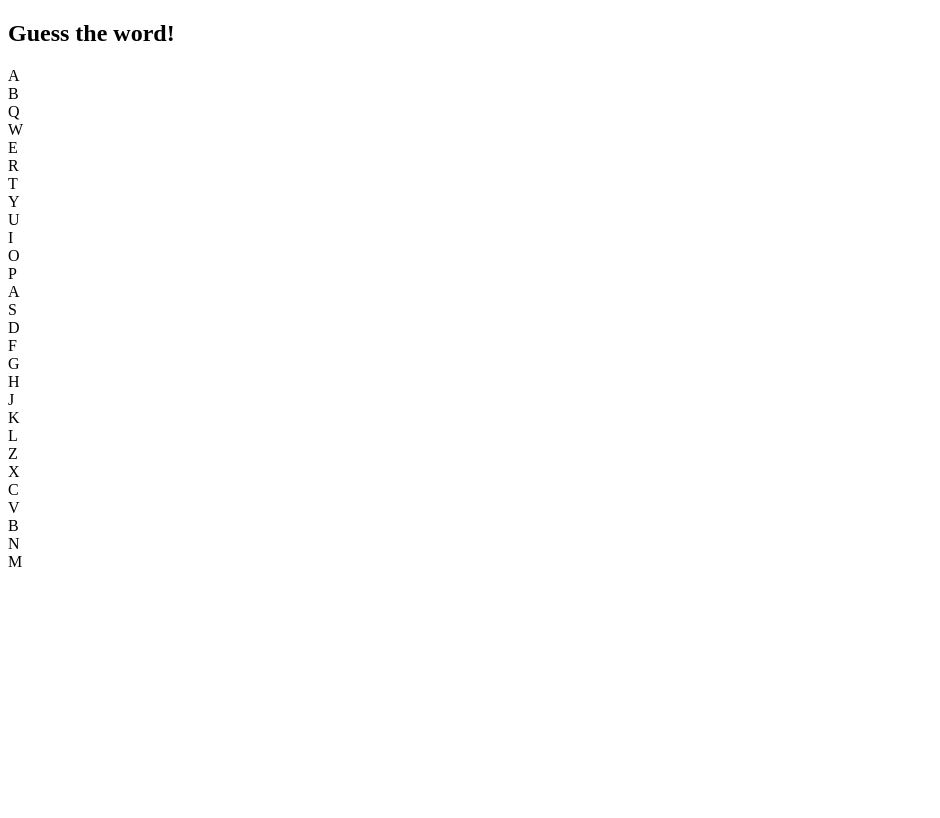
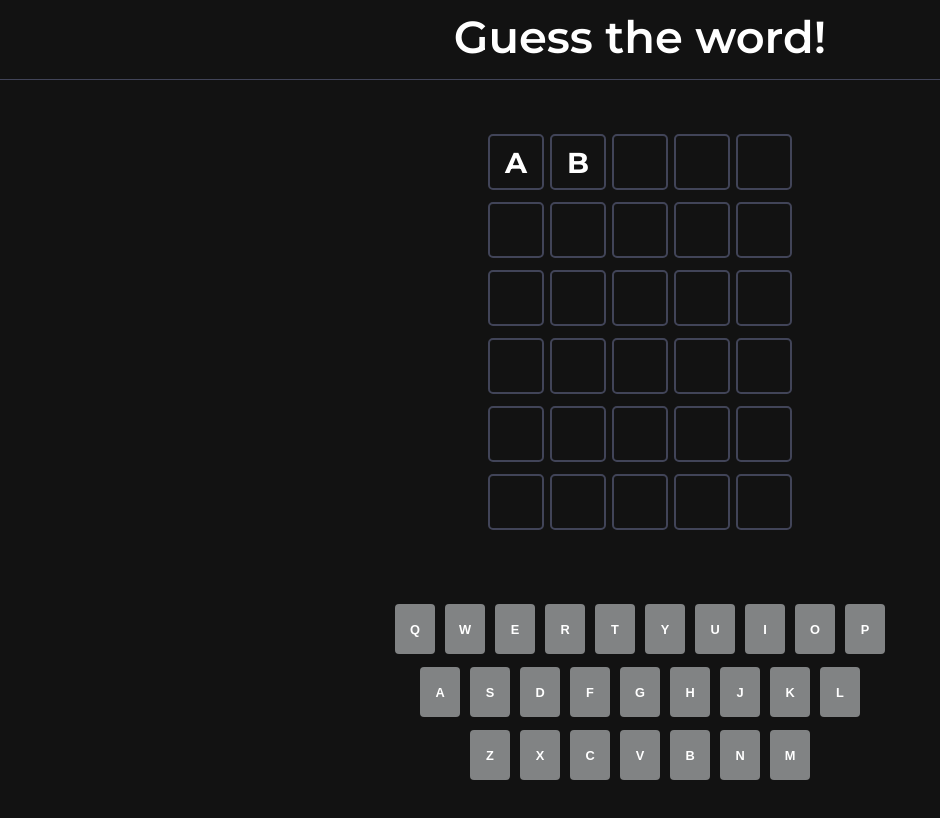
Before and after one commit to Camille846/Guess-the-word, a React (Vite) app: page / in a window 1280 px wide. Shown: the top 818 px of the page, without its empty margins (0-940 px from the left). Built offline with nearby package versions, Linux system fonts and the light colour scheme.

Commit message:
Style: App and Components

```diff
--- a/src/App.css
+++ b/src/App.css
@@ -0,0 +1,149 @@
+:root{
+    --body-bg-color: #121212;
+    --body-text-color: #fff;
+    --correct-color: #528d4e;
+    --almost-color: #b49f39;
+    --error: #3a393c;
+    --grey: #ccc;
+    --key-bg-color: #818384;
+    --border-color: #414458;
+
+     /* font-size */
+     --h1-font-size: 1.8rem;
+     --h2-font-size: 1.6rem;
+}
+
+@media screen and (min-width:968px){
+    :root{
+         /* font-size */
+        --h1-font-size: 2.8rem;
+        --h2-font-size: 2.6rem;
+    }
+}
+
+.App{
+    text-align: center;
+    background-color: var(--body-bg-color);
+    color: var(--body-text-color);
+    min-height: 100vh;
+    width: 100vw;
+    display: flex;
+    flex-direction: column;
+    justify-content: center;
+    align-items: center;
+}
+
+*{
+    margin: 0;
+    padding: 0;
+    box-sizing: border-box;
+}
+
+/* nav component */
+nav{
+    height: 5rem;
+    width: 100%;
+    border-bottom: 1px solid var(--border-color);
+    display: grid;
+    place-items: center;
+    justify-content: center;
+    align-items: center;
+    margin-bottom: 1rem;
+}
+
+nav h1{
+    font-size: var(--h1-font-size);
+    font-weight: 600;
+    font-family: 'Montserrat', sans-serif;
+    margin-bottom: .3rem;
+}
+
+
+/* Game */
+.game{
+    width: 100vw;
+    height: calc(100vh - 170px);
+    display: flex;
+    align-items: center;
+    padding-top: 3rem;
+    flex-direction: column;
+    justify-content: center;
+}
+
+.board {
+    display: flex;
+    flex-direction: column;
+    margin-top: 2rem;
+}
+
+.row {
+    flex: 33%;
+    display: flex;
+    flex-direction: row;
+    margin: 3px;
+}
+
+.letter {
+    flex: 33%;
+    width:  56px;
+    height: 56px;
+    border: 2px solid var(--border-color);
+    border-radius: 5px;
+    margin: 3px;
+    display: grid;
+    place-items: center;
+    font-size: 1.8rem;
+    font-weight: 700;
+    color: var(--body-text-color);
+    font-family: 'Montserrat', sans-serif;
+}
+
+.keyboard {
+    max-width: 700px;
+    height: 300px;
+    margin-top: 60px;
+}
+
+.first_line, .second_line, .third_line {
+    flex: 33%;
+    display: flex;
+    flex-direction: row;
+    justify-content: center;
+    margin: 3px;
+}
+
+.key{
+    font-size: var(--h2-font-size);
+    width: 40px;
+    height: 50px;
+    margin: 5px;
+    border-radius: 4px;
+    display: grid;
+    place-items: center;
+    font-size: .8rem;
+    background-color: var(--key-bg-color);
+    color: #fff;
+    font-weight: 700;
+    font-family: Arial, Helvetica, sans-serif;
+    cursor: pointer;
+}
+
+.key:hover{
+    background-color: var(--grey);
+}
+
+@media screen and (max-width:500px){
+
+    .keyboard {
+        max-width: 22rem;
+        height: 15rem;
+        margin-top: 60px;
+    }
+
+    .key{
+        font-size: 1rem;
+        width: 30px;
+        height: 40px;
+        margin: 5px;
+    }
+}
```
